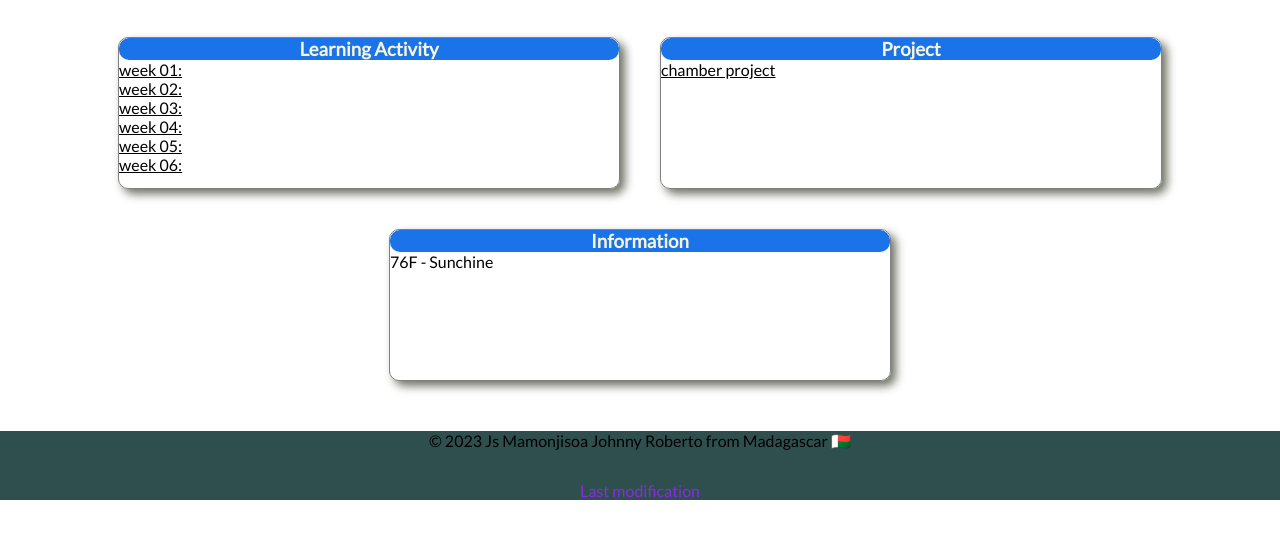
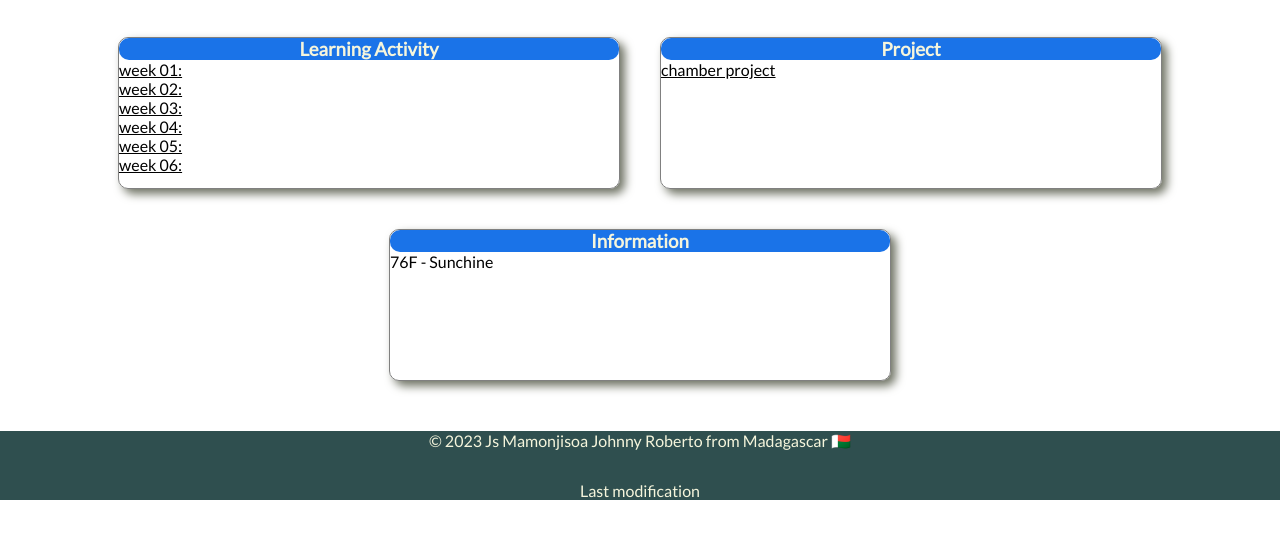
Before and after one commit to Johnny-professional/wdd230, a plain HTML site: page index.html in a window 1280 px wide. Shown: the part 247-786 px from the top of the page. Drawn offline with Linux system fonts and the light colour scheme; a web font is replaced by a local one.

Commit message:
contrast ratios

```diff
--- a/styles/base.css
+++ b/styles/base.css
@@ -110,5 +110,8 @@ footer{
 }
 footer .highlight {
     margin-top: 30px;
-    color: blueviolet;
+    color: beige;
 }
+footer p{
+    color: beige;
+}
```
